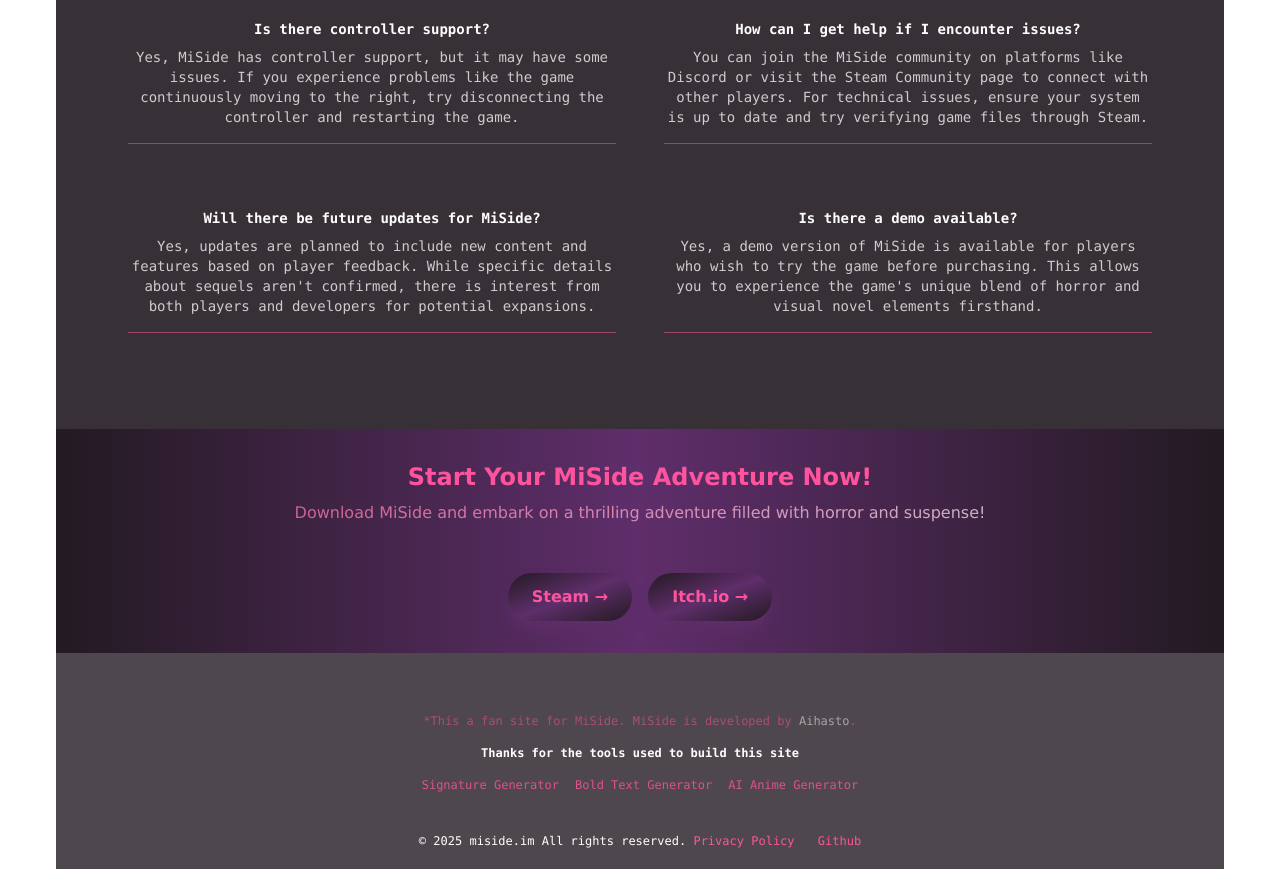
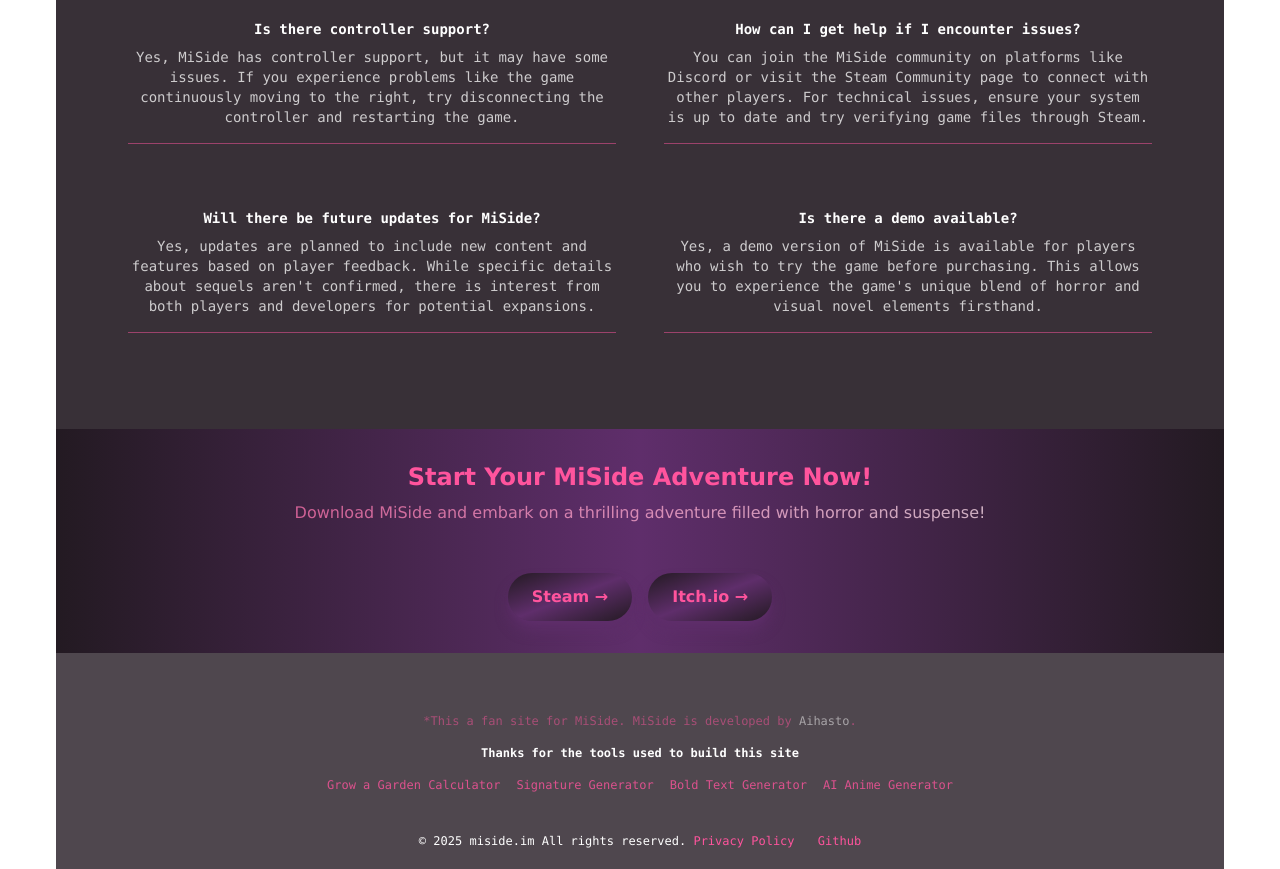
Before and after one commit to miside-game/miside, an Eleventy site: page src/index.njk in a window 1280 px wide. Shown: the part 8535-9404 px from the top of the page. Built offline with nearby package versions, Linux system fonts and the light colour scheme; Eleventy itself is replaced by a stand-in of ours; files that its build step writes are made by us from their sources; a web font is replaced by a local one; what eleventy-plugin-i18n would draw is missing.

Commit message:
feat: add backlinks

```diff
--- a/src/_includes/base.njk
+++ b/src/_includes/base.njk
@@ -181,6 +181,13 @@
     <div class="mt-4 text-xs flex flex-wrap justify-center gap-4">
       <p class="w-full font-bold text-white">Thanks for the tools used to build this site</p>
       <a
+      href="https://growagardencalculator.online/"
+      class="text-light opacity-80 text-xs"
+      title="Grow a Garden Calculator"
+      target="_blank"
+      >Grow a Garden Calculator</a>
+
+      <a
       href="https://signaturegenerator.pro/"
       class="text-light opacity-80 text-xs"
       title="Signature Generator"
```
